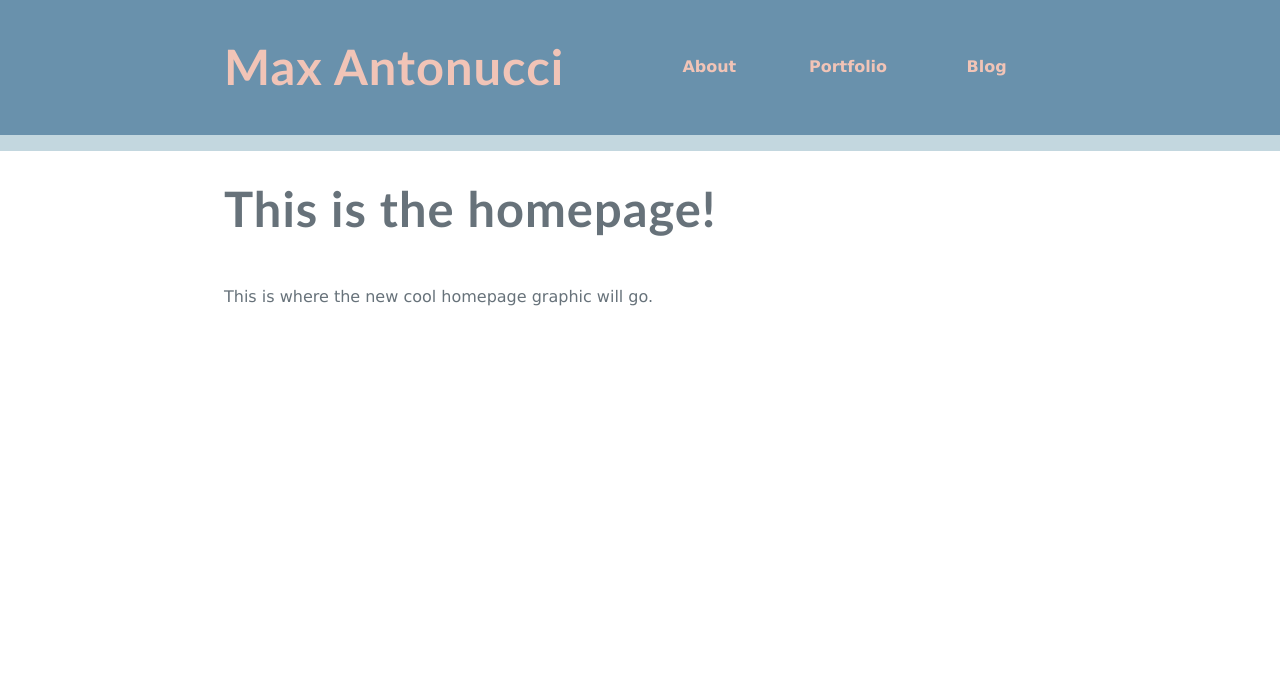
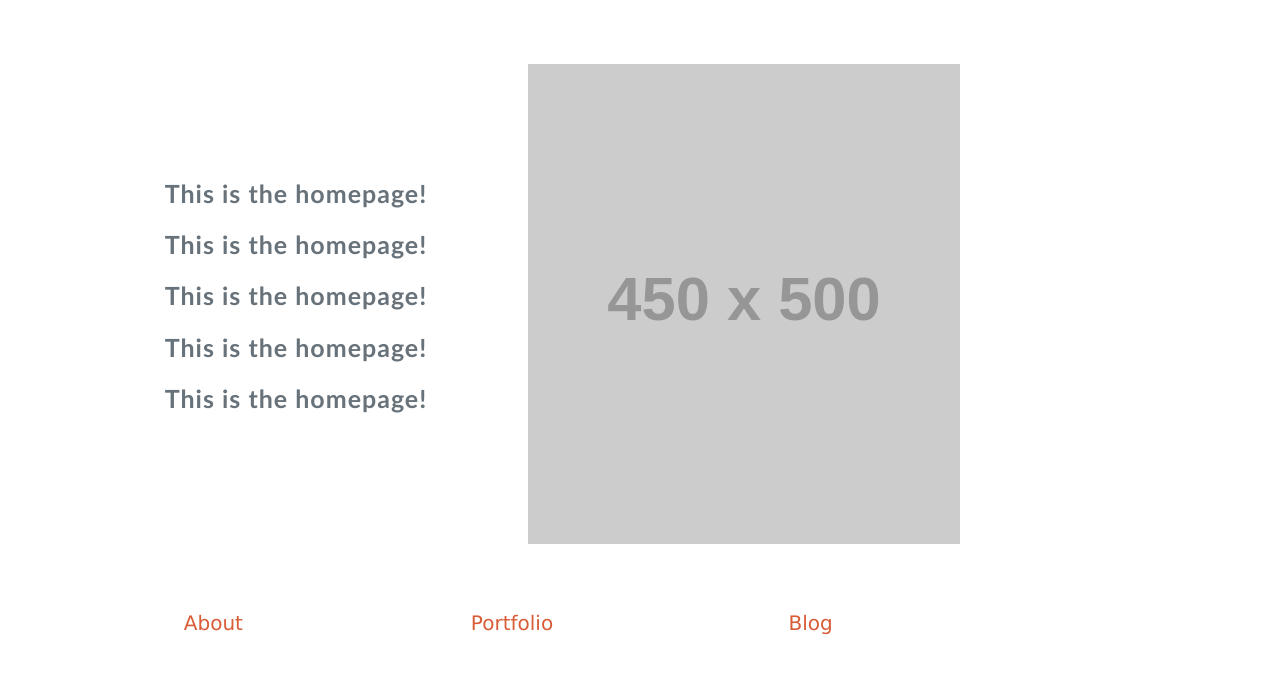
Before and after one commit to maxx1128/maxx1128.github.io, a Jekyll site: the page built from index.html, in a window 1280 px wide. Shown: the top 674 px of the page. Built offline with Jekyll 4.4.1, drawn with Linux system fonts in a browser that asks for light colours; the list of posts is cut into pages by our own code; a style sheet for code colours, icons or effects is not loaded.

Commit message:
Created basic layout and structure of the homepage

```diff
--- a/_layouts/home.html
+++ b/_layouts/home.html
@@ -5,12 +5,32 @@
 
   <body class="homepage">
 
-    {% include header.html %}
+	<div class="page-content">
+	  <div class="home-content">
+		<div class="home-content-text">
+			{{ content }}
+		</div>
+		<div class="home-content-image">
+			<img class="img-full" src="http://placehold.it/450x500">
+		</div>
+	  </div>
+	  <ul class="home-nav">
+		{% for menu in site.data.menu %}
+		  <li class="home-nav-item">
+			<a href="{{ menu.link | prepend: site.baseurl }}">
+			  {{ menu.name }}
+			</a>
+		  </li>
+		{% endfor %}
+	  </ul>
+	</div>
 
-    <div class="page-content">
-      {{ content }}
-    </div>
+<ul class="site-menu">
 
+	</ul>
+
+
+  <script src="{{ "/js/main.js" | prepend: site.baseurl }}"></script>
   </body>
 
 </html>
--- /dev/null
+++ b/_sass/layout/_home.scss
@@ -0,0 +1,21 @@
+.home-content {
+	@include flexy-row();
+}
+
+.home-content-text, .home-content-image {
+	@include flexy-span(12);
+
+	@include flexy-breakpoint($tablet-screen) {
+		@include flexy-span(auto);
+	}
+}
+
+
+
+.home-content-text {
+
+}
+
+.home-content-image {
+
+}
--- a/_sass/pages/_home.scss
+++ b/_sass/pages/_home.scss
@@ -0,0 +1,56 @@
+body.homepage {
+	@include flexy-row();
+
+	.page-content {
+		@include flexy-center(5%);
+	}
+}
+
+
+
+.home-content {
+	@include flexy-row();
+}
+
+.home-content-text, .home-content-image {
+	@include flexy-span(12);
+
+	text-align: center;
+
+	@include flexy-breakpoint($tablet-screen) {
+		@include flexy-span(auto);
+	}
+}
+
+
+
+.home-content-text {
+	@include padding(null 1em);
+	@include flexy-align-self(middle);
+}
+
+.home-content-image {
+
+}
+
+.home-nav {
+	@include flexy-row();
+	width: 100%;
+
+	margin-top: 2em;
+
+	list-style-type: none;
+	font-size: 1.25rem;
+}
+
+.home-nav-item {
+	@include flexy-span(12, $padding: .5em);
+
+	text-align: center;
+
+	@include flexy-breakpoint($tablet-screen) {
+		@include flexy-span(auto, $padding: 1em);
+
+		display: inline-block;
+	}
+}
--- a/_sass/utils/_placeholders.scss
+++ b/_sass/utils/_placeholders.scss
@@ -0,0 +1,6 @@
+.img-full {
+	display: block;
+	max-width: 100%;
+
+	margin: 0 auto;
+}
--- a/index.html
+++ b/index.html
@@ -4,8 +4,14 @@ layout: home
 
 <div class="home">
 
-  <h2>This is the homepage!</h2>
+  <h5>This is the homepage!</h5>
 
-  <p>This is where the new cool homepage graphic will go.</p>
+  <h5>This is the homepage!</h5>
+
+  <h5>This is the homepage!</h5>
+
+  <h5>This is the homepage!</h5>
+
+  <h5>This is the homepage!</h5>
 
 </div>
```
